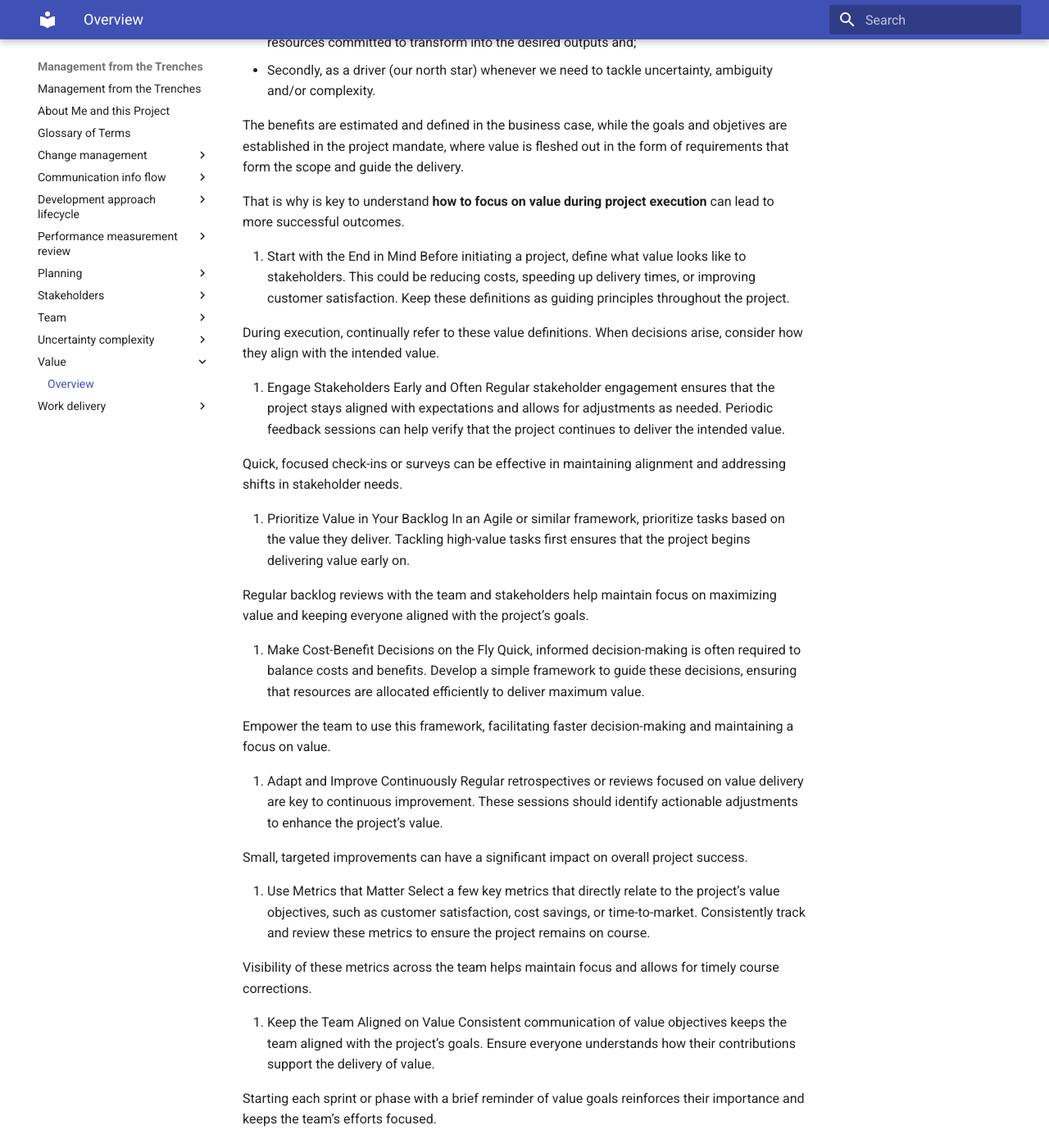
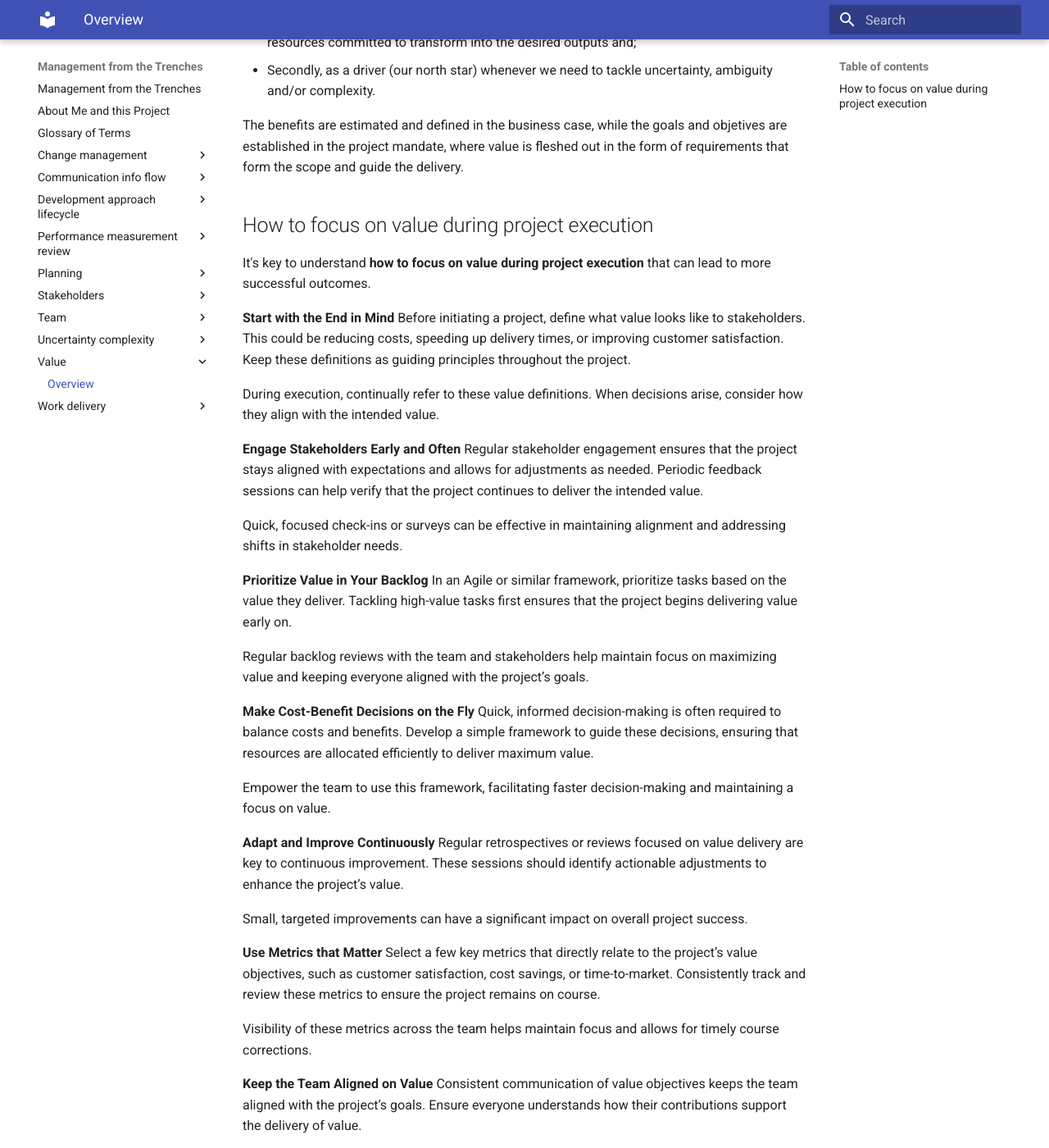
Before and after one commit to bmhash/bmhash.github.io, an MkDocs documentation site: the page built from docs/value/README.md, in a window 1280 px wide and 1400 px high, scrolled down 486 px. Shown: the whole window at 82% size. Built offline with MkDocs 1.6.1 and Material for MkDocs 9.7.7, drawn with Linux system fonts in a browser that asks for light colours; some of the changed text lies outside the part shown.

Commit message:
highlight focus on value during execution section

```diff
--- a/docs/value/README.md
+++ b/docs/value/README.md
@@ -14,42 +14,45 @@ While benefits, in the context of projects, programs and portfolios, have a disc
 
 The benefits are estimated and defined in the business case, while the goals and objetives are established in the project mandate, where value is fleshed out in the form of requirements that form the scope and guide the delivery.
 
-That is why is key to understand **how to focus on value during project execution** can lead to more successful outcomes.
 
-1. Start with the End in Mind
+## How to focus on value during project execution
+It's key to understand **how to focus on value during project execution** that can lead to more successful outcomes.
+
+**Start with the End in Mind**
 Before initiating a project, define what value looks like to stakeholders. This could be reducing costs, speeding up delivery times, or improving customer satisfaction. Keep these definitions as guiding principles throughout the project.
 
 During execution, continually refer to these value definitions. When decisions arise, consider how they align with the intended value.
 
-2. Engage Stakeholders Early and Often
+**Engage Stakeholders Early and Often**
 Regular stakeholder engagement ensures that the project stays aligned with expectations and allows for adjustments as needed. Periodic feedback sessions can help verify that the project continues to deliver the intended value.
 
 Quick, focused check-ins or surveys can be effective in maintaining alignment and addressing shifts in stakeholder needs.
 
-3. Prioritize Value in Your Backlog
+**Prioritize Value in Your Backlog**
 In an Agile or similar framework, prioritize tasks based on the value they deliver. Tackling high-value tasks first ensures that the project begins delivering value early on.
 
 Regular backlog reviews with the team and stakeholders help maintain focus on maximizing value and keeping everyone aligned with the project’s goals.
 
-4. Make Cost-Benefit Decisions on the Fly
+**Make Cost-Benefit Decisions on the Fly**
 Quick, informed decision-making is often required to balance costs and benefits. Develop a simple framework to guide these decisions, ensuring that resources are allocated efficiently to deliver maximum value.
 
 Empower the team to use this framework, facilitating faster decision-making and maintaining a focus on value.
 
-5. Adapt and Improve Continuously
+**Adapt and Improve Continuously**
 Regular retrospectives or reviews focused on value delivery are key to continuous improvement. These sessions should identify actionable adjustments to enhance the project’s value.
 
 Small, targeted improvements can have a significant impact on overall project success.
 
-6. Use Metrics that Matter
+**Use Metrics that Matter**
 Select a few key metrics that directly relate to the project’s value objectives, such as customer satisfaction, cost savings, or time-to-market. Consistently track and review these metrics to ensure the project remains on course.
 
 Visibility of these metrics across the team helps maintain focus and allows for timely course corrections.
 
-7. Keep the Team Aligned on Value
+**Keep the Team Aligned on Value**
 Consistent communication of value objectives keeps the team aligned with the project’s goals. Ensure everyone understands how their contributions support the delivery of value.
 
-Starting each sprint or phase with a brief reminder of value goals reinforces their importance and keeps the team’s efforts focused.
+Starting each cycle or phase with a brief reminder of value goals reinforces their importance and keeps the team’s efforts focused.
+
 
 **Conclusion: *Bringing It All Together***
 Focusing on value in project management enhances the likelihood of achieving meaningful outcomes. Through consistent stakeholder engagement, informed decision-making, and continuous adaptation, projects can deliver value that aligns with both stakeholder expectations and organizational goals.
```
